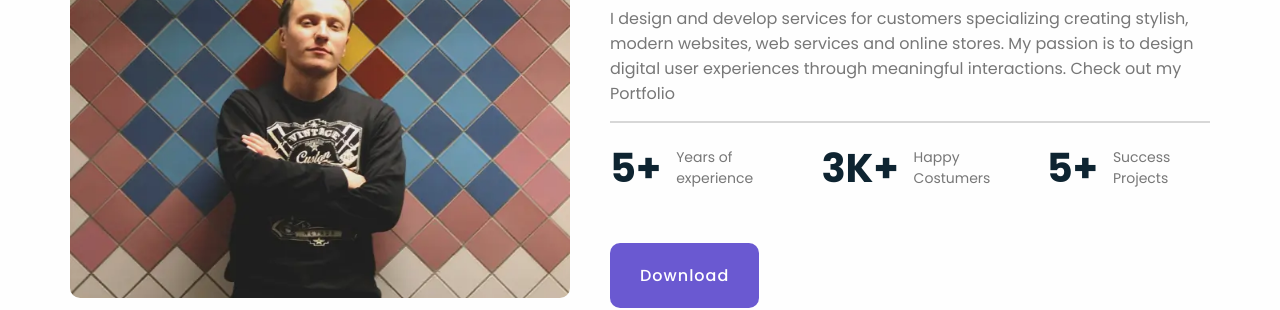
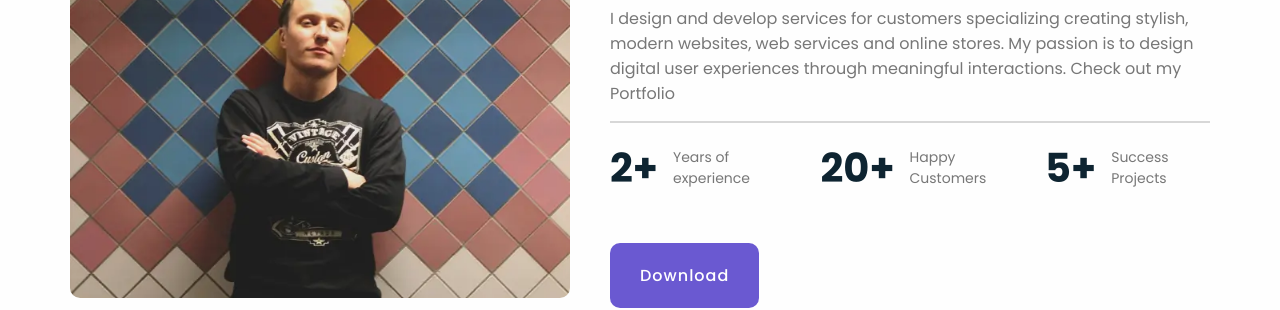
Before and after one commit to iScreAmn/react-portfolio, a React (Vite) app: page / in a window 1280 px wide. Shown: the part 1100-1410 px from the top of the page. Built offline with nearby package versions, Linux system fonts and the light colour scheme.

Commit message:
Enhance About page with animated elements and professional highlights

```diff
--- a/src/components/about/About.jsx
+++ b/src/components/about/About.jsx
@@ -1,47 +1,91 @@
-import { aboutImg } from "../../assets/images"
-import SectionTitle from "../section-title/SectionTitle"
-import "./About.css"
+import { motion } from "motion/react";
+import { aboutImg } from "../../assets/images";
+import SectionTitle from "../section-title/SectionTitle";
+import { slideInVariants } from "../../utils/animation";
+import { profList } from "../../data/profList";
+import "./About.css";
 
 const About = () => {
   return (
     <section className="about section" id="about">
       <div className="container flex-center">
-            <SectionTitle title="About me" subtitle="About me"/>
+        <SectionTitle title="About me" subtitle="About me" />
         <div className="about__wrapper">
-                <div className="about-img">
-                    <img src={aboutImg} alt="about"/>
-                </div>
+          <motion.div
+            className="about-img"
+            initial="hidden"
+            whileInView="visible"
+            viewport={{ once: true, amount: 0.5 }}
+            variants={slideInVariants("left", 0.9, 100, false)}
+          >
+            <img src={aboutImg} alt="about" />
+          </motion.div>
           <div className="about-info">
             <div className="description">
-                        <h3>I`m Dimitri Jmukhadze</h3>
-                        <h4><span>Front-End Developer</span> based in <span>Georgia</span></h4>
-                        <p>I design and develop services for customers specializing creating stylish,
-                            modern websites, web services and online stores.
-                            My passion is to design digital user experiences through meaningful interactions.
-                            Check out my Portfolio</p>
+              <motion.h3
+                initial="hidden"
+                whileInView="visible"
+                viewport={{ once: true, amount: 0.5 }}
+                custom={0}
+                variants={slideInVariants("right", 0.5, 50, true)}
+              >
+                I`m Dimitri Jmukhadze
+              </motion.h3>
+              <motion.h4
+                initial="hidden"
+                whileInView="visible"
+                viewport={{ once: true, amount: 0.5 }}
+                custom={0}
+                variants={slideInVariants("left", 0.5, 50, true)}
+              >
+                <span>Front-End Developer</span> based in <span>Georgia</span>
+              </motion.h4>
+              <motion.p
+                initial="hidden"
+                whileInView="visible"
+                viewport={{ once: true, amount: 0.5 }}
+                custom={0}
+                variants={slideInVariants("left", 0.5, 50, true)}
+              >
+                I design and develop services for customers specializing
+                creating stylish, modern websites, web services and online
+                stores. My passion is to design digital user experiences through
+                meaningful interactions. Check out my Portfolio
+              </motion.p>
             </div>
             <ul className="professional-list">
-                        <li className="list-item">
-                            <span className="number">5+</span>
-                            <span className="text">Years of experience</span>
-                        </li>
-                        <li className="list-item">
-                            <span className="number">3K+</span>
-                            <span className="text">Happy Costumers</span>
-                        </li>
-                        <li className="list-item">
-                            <span className="number">5+</span>
-                            <span className="text">Success Projects</span>
-                        </li>
+              {profList.map((item, index) => (
+                <motion.li
+                  className="list-item"
+                  key={item.id}
+                  initial="hidden"
+                  whileInView="visible"
+                  viewport={{ once: true, amount: 0.5 }}
+                  custom={index}
+                  variants={slideInVariants("right", 0.6, 40, true)}
+                >
+                  <span className="number">{item.number}</span>
+                  <span className="text">{item.text}</span>
+                </motion.li>
+              ))}
             </ul>
-                    <a href="" className="inner-info-link">Download
+            <motion.a
+              href=""
+              className="inner-info-link"
+              custom={3}
+              variants={slideInVariants("bottom", 0.7, 60, true)}
+              initial="hidden"
+              whileInView="visible"
+              viewport={{ once: true, amount: 0.5 }}
+            >
+              Download
               <i className="fa-solid fa-download"></i>
-                    </a>
+            </motion.a>
           </div>
         </div>
       </div>
     </section>
-  )
-}
+  );
+};
 
-export default About
+export default About;
```
Lines whose indentation alone changed are shown as unchanged.
